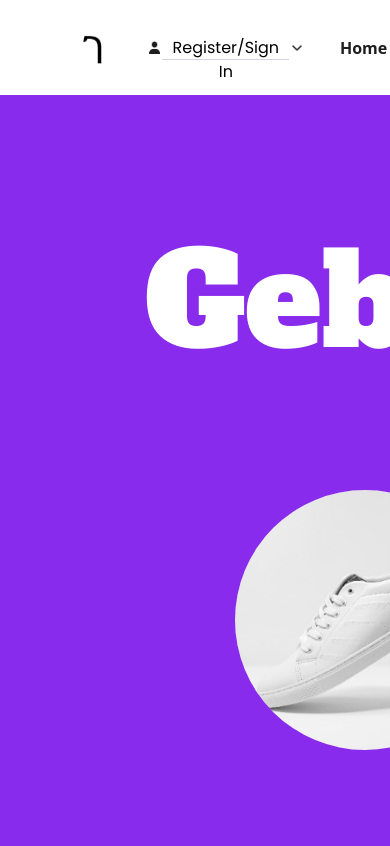
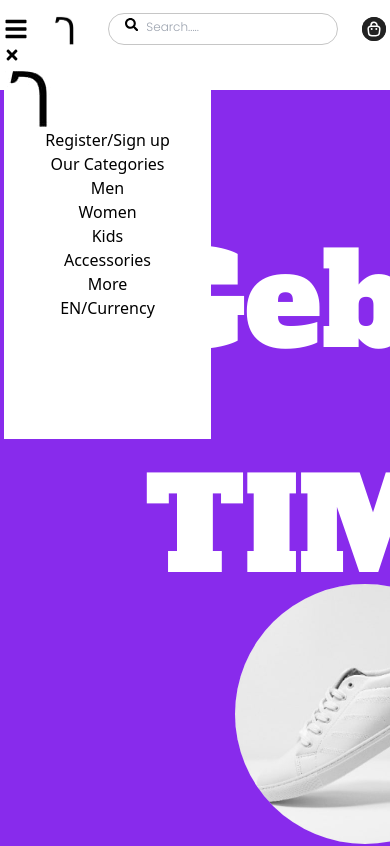
Before and after one commit to Enyewashebr/InterTechhub-internship-projects, a React (Vite) app in the folder Stage-2/Gebeya-Market-App/: page / in a window 390 px wide. Shown: the top 846 px of the page. Built offline with nearby package versions, Linux system fonts and the light colour scheme.

Commit message:
responsivnes

```diff
--- a/Stage-2/Gebeya-Market-App/package.json
+++ b/Stage-2/Gebeya-Market-App/package.json
@@ -12,7 +12,8 @@
   "dependencies": {
     "prop-types": "^15.8.1",
     "react": "^18.3.1",
-    "react-dom": "^18.3.1"
+    "react-dom": "^18.3.1",
+    "react-icons": "^5.3.0"
   },
   "devDependencies": {
     "@eslint/js": "^9.13.0",
--- a/Stage-2/Gebeya-Market-App/src/Pages/Home/Home.jsx
+++ b/Stage-2/Gebeya-Market-App/src/Pages/Home/Home.jsx
@@ -19,10 +19,13 @@ const Home = () => {
   return (
     <>
       <Navbar />
-      <div className="home-container w-full h-[769px] mt-[90px]  bg-[#882BEC] flex gap-10 justify-between p-[10px]  justify-center Z-0 overflow-x-hidden">
+      <div className="home-container w-full h-[769px] mt-[90px]  bg-[#882BEC] flex gap-10 justify-between p-[10px]  justify-center Z-0 overflow-x-hidden ">
         <div className="left-div  block  justify-center items-center p-[15px] flex-1  ml-[60px] mt-[50px] ml-[90px]">
           <h1 className=" w-[497px] h-[175px] top-[193px] left-[80px] font-alfa-slab text-[128px]  leading-[175.23px] text-white text-bold font-Anton-Regular mb-[30px] mt-[50px] ml-[30px]">
             Gebeya
+          </h1>
+          <h1 className=" w-[125px] h-[44px] top-[150px] left-[24px] font-alfa-slab text-[128px]  leading-[175.23px] text-white text-bold font-400 mb-[30px] mt-[50px] ml-[30px] lg:hidden">
+            TIMBU
           </h1>
           <img
             src={home_img2}
--- a/Stage-2/Gebeya-Market-App/src/components/Footer/Footer.css
+++ b/Stage-2/Gebeya-Market-App/src/components/Footer/Footer.css
@@ -125,8 +125,8 @@ text-decoration-skip-ink: none;
   .footer-mobile {
     display: block;
   }
-  .footer-bottom{
-    display: hidden;
+  .footer-container .footer-bottom{
+    display:none;
     background-color: blue;
   }
 }
--- a/Stage-2/Gebeya-Market-App/src/components/Footer/Footer.jsx
+++ b/Stage-2/Gebeya-Market-App/src/components/Footer/Footer.jsx
@@ -10,7 +10,7 @@ const Footer = () => {
     <footer className="footer">
       <div className="footer-container">
         {/* Desktop View */}
-        <div className="footer-bottom">
+        <div className="footer-bottom sm:hidden">
           <div className="footer-logo">
             <svg
               width="230"
@@ -110,7 +110,7 @@ const Footer = () => {
         </div>
 
         {/* Mobile View */}
-        <div className="footer-mobile ">
+        <div className="footer-mobile block space-between flex-col lg:hidden">
           <div className="footer-section">
             <div className="droped flex space-between">
               <h4>About</h4>
@@ -142,9 +142,9 @@ const Footer = () => {
           </div>
           <div className="footer-section">
             <div className="droped flex space-between">
-              <h4>About</h4>
+              <h4>Products</h4>
               <svg
-                onClick={() => setAboutOpen(!isAboutOpen)}
+                onClick={() => setProductsOpen(!isProductsOpen)}
                 width="14"
                 height="8"
                 viewBox="0 0 14 8"
@@ -170,9 +170,9 @@ const Footer = () => {
           </div>
           <div className="footer-section">
             <div className="droped flex space-between">
-              <h4>About</h4>
+              <h4>Discover</h4>
               <svg
-                onClick={() => setAboutOpen(!isAboutOpen)}
+                onClick={() => setDiscoverOpen(!isDiscoverOpen)}
                 width="14"
                 height="8"
                 viewBox="0 0 14 8"
@@ -182,13 +182,13 @@ const Footer = () => {
                 <path
                   d="M1 1L6.29289 6.29289C6.62623 6.62623 6.79289 6.79289 7 6.79289C7.20711 6.79289 7.37377 6.62623 7.70711 6.29289L13 1"
                   stroke="white"
-                  stroke-width="1.5"
-                  stroke-linecap="round"
-                  stroke-linejoin="round"
+                  strokeWidth="1.5"
+                  strokeLinecap="round"
+                  strokeLinejoin="round"
                 />
               </svg>
             </div>
-            {isDiscoverOpen && (
+            {isProductsOpen && (
               <ul>
                 <li>Contact Us</li>
                 <li>Customers</li>
@@ -197,8 +197,8 @@ const Footer = () => {
             )}
           </div>
         </div>
-        <div className="footer-bottom-2 sm:hidden bg-red-500">
-          <div className="footer-logo">
+        {/* <div className="footer-bottom-mobile w-full">
+          <div className="footer-logo-mobile flex justify-center">
             <svg
               width="230"
               height="230"
@@ -216,7 +216,7 @@ const Footer = () => {
               />
             </svg>
           </div>
-          <div className="footer-icons">
+          <div className="footer-icons flex justify-center">
             <i className="icon-instagram">
               <svg
                 width="32"
@@ -266,11 +266,11 @@ const Footer = () => {
                 />
               </svg>
             </i>
-          </div>
+          </div> */}
         </div>
 
         {/* Footer Bottom */}
-      </div>
+
     </footer>
   );
 };
--- a/Stage-2/Gebeya-Market-App/src/components/Navbar/Navbar.css
+++ b/Stage-2/Gebeya-Market-App/src/components/Navbar/Navbar.css
@@ -2,7 +2,7 @@
 .navbar{
   width: 100%;
   position: fixed;
-  z-index: 1000;
+  z-index: 100;
   top: 0;
   left: 0;
   background-color: white;
@@ -312,3 +312,152 @@ border-radius: 50%;
 position: absolute;
 
 }
+
+
+
+
+
+
+
+
+
+
+
+
+
+@media (max-width: 480px) {
+  .navbar{
+  width: 100%;
+  position: fixed;
+  z-index: 1000;
+  display: flex;
+  align-items: center;
+  justify-content: center;
+  top: 0;
+  margin: 0;
+  padding: 0;
+
+  height: fit-content;
+  left: 0;
+  /* background-color: rgb(153, 31, 31); */
+}
+
+  .navbar .nav-container {
+    display: none;
+  }
+ .navbar2{
+/* margin: auto; */
+  /* position: absolute; */
+  width: 382px;
+height: 32px;
+margin-top: 13px;
+left: 24px;
+right: 24px;
+gap: 24px;
+opacity: 0px;
+display: flex;
+align-items: center;
+text-align: center;
+justify-content: space-between;
+/* background-color: red; */
+ }
+ .navbar2 .navbar-left{
+  display: flex;
+  align-items: center;
+  text-align: center;
+  justify-content: space-between;
+  gap: 24px;
+ }
+ .navbar-left .menu-icon{
+  width: 24px;
+height: 24px;
+gap: 0px;
+opacity: 0px;
+cursor: pointer;
+ }
+ .navbar2 .sidebar-menu{
+  position: absolute;
+  width: 207px;
+height: 392px;
+top:47px;
+gap: 0px;
+opacity: 0px;
+
+background-color: red;
+
+ }
+ .navbar-left .menu-icon:active, .sidebar-menu{
+  display: block;
+
+ }
+ .navbar-left .logo-img{
+  width: 32px;
+height: 32px;
+cursor: pointer;
+}
+.navbar2 .navbar-center{
+  display: flex;
+  width: 230px;
+height: 32px;
+padding: 4px 16px 4px 16px;
+gap: 8px;
+border-radius: 24px;
+opacity: 0px;
+border: 1px solid #C6C6C6;
+}
+.navbar-center .search-icon{
+  width: 13.33px;
+height: 13.33px;
+top: 1.33px;
+left: 14.67px;
+gap: 0px;
+/* border: 1.5px solid #222222; */
+opacity: 0px;
+
+
+}
+.navbar-center .search-input{
+  width: 53px;
+height: 18px;
+gap: 0px;
+opacity: 0px;
+font-family: Poppins;
+font-size: 12px;
+font-weight: 300;
+line-height: 18px;
+text-align: left;
+text-underline-position: from-font;
+text-decoration-skip-ink: none;
+color: #808080;
+
+}
+.navbar2 .navbar-right{
+  width: 24px;
+height: 24px;
+gap: 0px;
+border-radius: 100px;
+opacity: 0px;
+background-color: #222222;
+}
+}
+.navbar2 .sidebar-menu{
+width: 207px;
+height: 392px;
+top: 47px;
+gap: 0px;
+opacity: 0px;
+/* position: relative; */
+
+background-color: #FFFFFF;
+}
+.sidebar-menu .xlogo{
+  width: 88px;
+height: 32px;
+top: 6px;
+left: 24px;
+gap: 0px;
+justify-content: space-between;
+opacity: 0px;
+display: flex;
+
+}
--- a/Stage-2/Gebeya-Market-App/src/components/Navbar/Navbar.jsx
+++ b/Stage-2/Gebeya-Market-App/src/components/Navbar/Navbar.jsx
@@ -1,4 +1,4 @@
-// import React from 'react';
+import { useState } from 'react';
 import "./Navbar.css";
 
 import logo from "/logo.png";
@@ -8,12 +8,17 @@ import search from "../../assets/search.png";
 import bag from "../../assets/bag.png";
 import flag from "../../assets/uk-flag.png";
 import search2 from '../../assets/search2.png'
-
-
+import { FaBars, FaSearch, FaTimes } from "react-icons/fa";
+//FaShoppingCart, FaSearch, FaTimes
 
 
 
 const Navbar = () => {
+  const [menuOpen, setMenuOpen] = useState(false);
+
+  const toggleMenu = () => {
+    setMenuOpen(!menuOpen);
+  };
   const moreMenu = [
     {to: "/perfumes", text: "Perfumes"},
     {to: "/Jewelries", text: "Jewelries"},
@@ -26,14 +31,94 @@ const Navbar = () => {
   ]
   return (
     <>
-      <div className="navbar">
-        <div className="nav-container">
-          <img src={logo} alt="Logo" className="logo-img" />
+      <div className="navbar ">
+        <div className="navbar2 lg:hidden md:hiddden">
+          <div className="navbar-left">
+            <FaBars className="menu-icon" onClick={toggleMenu} />
+
+            <div className="logo">
+              <img src={logo} alt="Logo " className="logo-img w-32px h-32px" />
+            </div>
+          </div>
+          <div className="navbar-center">
+            <FaSearch className="search-icon" />
+            <input
+              type="text"
+              className="search-input"
+              placeholder="Search....."
+            />
+          </div>
+          <div className="navbar-right">
+            {/* <FaShoppingCart className="cart-icon" /> */}
+            <svg
+              width="24"
+              height="24"
+              viewBox="0 0 24 24"
+              fill="none"
+              xmlns="http://www.w3.org/2000/svg"
+            >
+              <rect width="24" height="24" rx="12" fill="#222222" />
+              <path
+                d="M9 9.11334V8.46667C9 6.96667 10.2067 5.49334 11.7067 5.35334C13.4933 5.18001 15 6.58667 15 8.34001V9.26001"
+                stroke="white"
+                strokeWidth="1.5"
+                strokeMiterlimit="10"
+                strokeLinecap="round"
+                strokeLinejoin="round"
+              />
+              <path
+                d="M9.99988 18.6667H13.9999C16.6799 18.6667 17.1599 17.5933 17.2999 16.2867L17.7999 12.2867C17.9799 10.66 17.5132 9.33333 14.6666 9.33333H9.33322C6.48655 9.33333 6.01988 10.66 6.19988 12.2867L6.69988 16.2867C6.83988 17.5933 7.31988 18.6667 9.99988 18.6667Z"
+                stroke="white"
+                strokeWidth="1.5"
+                strokeMiterlimit="10"
+                strokeLinecap="round"
+                strokeLinejoin="round"
+              />
+              <path
+                d="M14.3302 12H14.3361"
+                stroke="white"
+                strokeWidth="2"
+                strokeLinecap="round"
+                strokeLinejoin="round"
+              />
+              <path
+                d="M9.66317 12H9.66916"
+                stroke="white"
+                strokeWidth="2"
+                strokeLinecap="round"
+                strokeLinejoin="round"
+              />
+            </svg>
+          </div>
+          <div className={`sidebar-menu  ${menuOpen ? "open" : ""}`}>
+            <div className="Xlogo">
+              <FaTimes className="close-icon" onClick={toggleMenu} />
+              <img src={logo} alt="Logo " className="logo-img w-32px h-32px" />
+            </div>
+
+            <ul>
+              <li>Register/Sign up</li>
+              <li>Our Categories</li>
+              <ul>
+                <li>Men</li>
+                <li>Women</li>
+                <li>Kids</li>
+                <li>Accessories</li>
+                <li>More</li>
+              </ul>
+              <li>EN/Currency</li>
+            </ul>
+          </div>
+        </div>
+
+        <div className="nav-container flex space-between sm:hidden">
+          {/* Logo Section */}
+          <img src={logo} alt="Logo " className="logo-img" />
 
           {/* Register/Sign In Section */}
 
           {/* Category Links */}
-          <div className="category">
+          <div className="category ">
             <div className="profile-container">
               <div className="profile">
                 <img src={profile} alt="Profile" className="profile-img" />
@@ -95,15 +180,25 @@ const Navbar = () => {
                 placeholder="Search"
                 className="search-input"
               />
+              <input
+                type="text"
+                placeholder="Search..."
+                className="search-input"
+              />
+              {/* <input
+                type="text"
+                placeholder="Search..."
+                className="search-input lg:hidden md:hidden xl:hidden"
+              /> */}
             </div>
 
             <button type="submit">
-              <img src={search2} alt="" className="search-icon" />
+              <img src={search2} alt="" className="search-icon " />
             </button>
           </div>
 
           {/* Currency Section */}
-          <div className="currency-change flex items-center gap-2">
+          <div className="currency-change flex items-center gap-2 sm:hidden">
             <img src={flag} alt="" className="flag-img" />
             <h2>EN/Currency</h2>
             <img src={dropdown} alt="Dropdown" className="currency-drop " />
--- a/Stage-2/Gebeya-Market-App/tailwind.config.js
+++ b/Stage-2/Gebeya-Market-App/tailwind.config.js
@@ -5,8 +5,12 @@ export default {
     extend: {
       fontFamily: {
         "alfa-slab": ['"Alfa Slab One"', "sans-serif"],
-        Poppins: ['Poppins', 'sans-serif']
-
+        Poppins: ["Poppins", "sans-serif"],
+      },
+      screens: {
+        'sm':{max: '480px'},
+        'md':{max: '768px'},
+        'lg':{min: '1024px'}
       },
     },
   },
```
Also changed, not shown: 1 other file (tests, documents, lock files or other folders).
